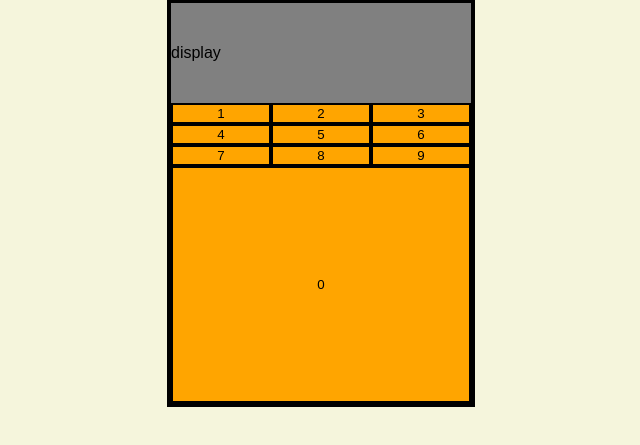
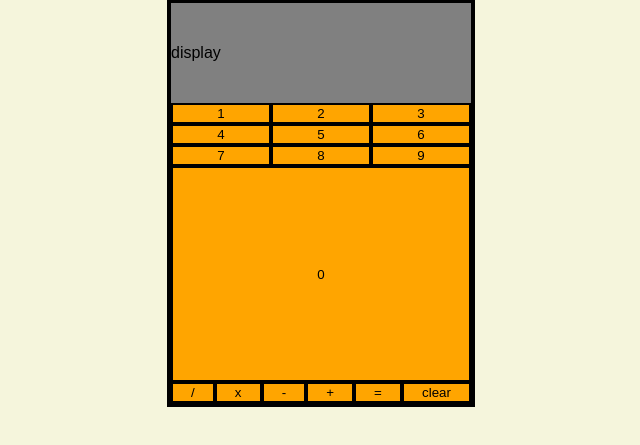
Before and after one commit to disasterdevy/calculator, a plain HTML site: page index.html in a window 1280 px wide. Shown: the part 75-520 px from the top of the page, without its empty margins (319-959 px from the left). Drawn offline with Linux system fonts and the light colour scheme.

Commit message:
Add button elements in index.html with operator signs.

```diff
--- a/index.html
+++ b/index.html
@@ -28,6 +28,14 @@
                             <button class ="inputButton">9</button>
                         </div>
                     <button class ="inputButton">0</button>
+                    <div class ="buttonContainer">
+                            <button class ="inputButton">/</button>
+                            <button class ="inputButton">x</button>
+                            <button class ="inputButton">-</button>
+                            <button class ="inputButton">+</button>
+                            <button class ="inputButton">=</button>
+                            <button class ="inputButton">clear</button>
+                    </div>
                 </div>
             </div>
         </div>
```
